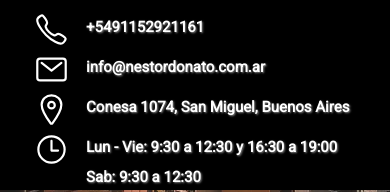
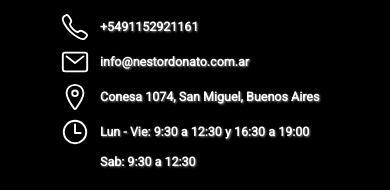
Before and after one commit to LucasEzequielDonato/NestorDonato, a website: page secciones/propiedad.html in a window 390 px wide. Shown: the part 1289-1481 px from the top of the page. Drawn offline with nearby package versions, Linux system fonts and the light colour scheme.

Commit message:
Se repara el footer

```diff
--- a/scss/base/_mediaQuery.scss
+++ b/scss/base/_mediaQuery.scss
@@ -402,14 +402,27 @@
 }
 @media only screen and (max-width: 599px) {
   .footerContenedor {
-    display: block;
+    display: flex;
+    justify-content: center;
   }
   .footerContenedorLogo {
     display: none;
   }
-  .iconosIndex {
-    display: block;
-    height: 35px;
+  .contactoTexto {
+    color: white;
+    font-size: $xxsm;
+    line-height: 30px;
+    font-weight: 600;
+    text-shadow: 1px 1px 2px grey;
+    width: 230px;
+    transition: all 0.25s;
+    margin-bottom: 0;
+    display: flex;
+    align-items: center;
+    &:hover {
+      color: blue;
+      text-shadow: 1px 1px 2px blue;
+    }
   }
 }
 @media only screen and (min-width: 600px) {
--- a/scss/componentes/_footer.scss
+++ b/scss/componentes/_footer.scss
@@ -2,8 +2,9 @@
 /* Inicia multimedia */
 .iconosIndex {
   display: block;
-  height: 20%;
-  margin: 5px 0;
+  height: 30px;
+  margin-right: 10px;
+  filter: invert(1);
 }
 /* Finaliza multimedia */
 footer {
@@ -17,48 +18,43 @@ footer {
   width: 100%;
   max-width: 90rem;
   padding: 0% 2%;
+  display: flex;
 }
 #contacto {
-  @extend %flexCentrado;
   padding: 2%;
-  div {
   a {
+    text-decoration: none;
+  }
+}
+.contactoDatos {
+  display: flex;
+  height: 30px;
+  margin: 5px 0;
+}
+.contactoDatosDoble {
+  display: flex;
+  height: 60px;
+  margin: 5px 0;
+}
+.contactoTexto {
   color: white;
   font-size: $md;
   line-height: 30px;
   font-weight: 600;
   text-shadow: 1px 1px 2px grey;
-      height: 20%;
-      margin: 5px 0;
-      text-decoration: none;
-      @extend %block;
+  width: 270px;
   transition: all 0.25s;
+  margin-bottom: 0;
+  display: flex;
+  align-items: center;
   &:hover {
     color: blue;
     text-shadow: 1px 1px 2px blue;
   }
 }
-    p {
-      color: white;
-      font-size: $md;
-      line-height: 30px;
-      font-weight: 600;
-      text-shadow: 1px 1px 2px grey;
-      height: 20%;
-      width: 270px;
-      margin: 5px 0;
-      transition: all 0.25s;
-      &:hover {
-        color: blue;
-        text-shadow: 1px 1px 2px blue;
-      }
-    }
-  }
-}
 .datosIconos {
   height: 100%;
   margin-right: 2%;
-  filter: invert(1);
 }
 .datosInformacion {
   margin-left: 10px;
--- a/secciones/propiedad.html
+++ b/secciones/propiedad.html
@@ -3,6 +3,7 @@
 <head>
     <meta charset="UTF-8">
     <link rel="preconnect" href="https://maps.googleapis.com">
+    <link rel="preconnect" href="https://maps.gstatic.com">
     <!-- Conectar a GoogleMaps -->
     <meta http-equiv="X-UA-Compatible" content="IE=edge">
     <meta name="viewport" content="width=device-width, initial-scale=1.0">
@@ -41,15 +42,15 @@
         <label for="btn-menu"><img src="../multimedia/general/menu-outline.svg" alt="icono de menu"></label>
         <div class="nav">
             <ul class="menu">
-                <li><a href="../index.html">INICIO</a></li>
-                <li><p>PROPIEDADES</p>
+                <li><a href="../index.html" class="botonesMenuPrincipal">INICIO</a></li>
+                <li><p class="botonesMenuPrincipal">PROPIEDADES</p>
                     <ul class="submenu">
                         <li><a href="propiedades.html">EN VENTA</a></li>
                         <li><a href="propiedades.html">EN ALQUILER</a></li>
                     </ul>
                 </li>
-                <li><a href="nosotros.html">NOSOTROS</a></li>
-                <li><a href="#contacto">CONTACTO</a></li>
+                <li><a href="nosotros.html" class="botonesMenuPrincipal">NOSOTROS</a></li>
+                <li><a href="#contacto" class="botonesMenuPrincipal">CONTACTO</a></li>
             </ul>
         </div>
     </nav>
@@ -98,7 +99,7 @@
             </p>
         </div>
         <div class="recuadro">
-            <iframe src="https://www.google.com/maps/embed?pb=!1m18!1m12!1m3!1d3286.04940374401!2d-58.700478786337776!3d-34.552304499176266!2m3!1f0!2f0!3f0!3m2!1i1024!2i768!4f13.1!3m3!1m2!1s0x95bcbda8fca7c78d%3A0x3833f609555f00b2!2sCLZ%2C%20Juan%20Bautista%20Alberdi%201292%2C%20B1662%20Mu%C3%B1iz%2C%20Provincia%20de%20Buenos%20Aires!5e0!3m2!1ses!2sar!4v1639601917722!5m2!1ses!2sar" width="100%" height="450" style="border:0;" allowfullscreen="" loading="lazy" id="mapa"></iframe>
+            <iframe title="Donde esta la propiedad" src="https://www.google.com/maps/embed?pb=!1m18!1m12!1m3!1d3286.04940374401!2d-58.700478786337776!3d-34.552304499176266!2m3!1f0!2f0!3f0!3m2!1i1024!2i768!4f13.1!3m3!1m2!1s0x95bcbda8fca7c78d%3A0x3833f609555f00b2!2sCLZ%2C%20Juan%20Bautista%20Alberdi%201292%2C%20B1662%20Mu%C3%B1iz%2C%20Provincia%20de%20Buenos%20Aires!5e0!3m2!1ses!2sar!4v1639601917722!5m2!1ses!2sar" width="100%" height="450" style="border:0;" allowfullscreen="" loading="lazy" id="mapa"></iframe>
         </div>
     </main>
     <!-- Finaliza zona central -->
@@ -115,18 +116,16 @@
     <footer>
         <div class="footerContenedor">
             <div id="contacto">
-                <div class="datosIconos">
-                    <img src="../multimedia/index/call-outline.svg" alt="Icono de telefono" class="iconosIndex">
-                    <img src="../multimedia/index/mail-outline.svg" alt="Icono de mail" class="iconosIndex">
+                <a href="tel:+5491152921161" class="contactoDatos"><img src="../multimedia/index/call-outline.svg" alt="Icono de telefono" class="iconosIndex"><p class="contactoTexto">+5491152921161</p></a>
+                <a href="mailto:info@nestordonato.com" class="contactoDatos"><img src="../multimedia/index/mail-outline.svg" alt="Icono de mail" class="iconosIndex"><p class="contactoTexto">info@nestordonato.com.ar</p></a>
+                <div class="contactoDatos">
                     <img src="../multimedia/index/location-outline.svg" alt="Icono de localizacion" class="iconosIndex">
+                    <p  class="contactoTexto">Conesa 1074, San Miguel, Buenos Aires</p>
+                </div>
+                <div class="contactoDatosDoble">
                     <img src="../multimedia/index/time-outline.svg" alt="Icono de reloj" class="iconosIndex">
-                </div>
-                <div class="datosInformacion">
-                    <a href="tel:+5491152921161">+5491152921161</a>
-                    <a href="mailto:info@nestordonato.com">info@nestordonato.com.ar</a>
-                    <p class="informacion">Conesa 1074, San Miguel, Buenos Aires</p>
-                    <p class="informacion">Lun - Vie: 9:30 a 12:30 y 16:30 a 19:00<br/>
-                     Sab: 9:30 a 12:30</p>
+                    <p  class="contactoTexto">Lun - Vie: 9:30 a 12:30 y 16:30 a 19:00<br/>
+                        Sab: 9:30 a 12:30</p>
                 </div>
             </div>
             <div class="footerContenedorLogo">
```
Also changed, not shown: index.html (+10 -11 lines), secciones/gestion.html (+8 -10 lines), secciones/nosotros.html (+8 -10 lines), secciones/propiedades.html (+8 -10 lines), css/style.css, 1 other file. Lines whose indentation alone changed are shown as unchanged.
